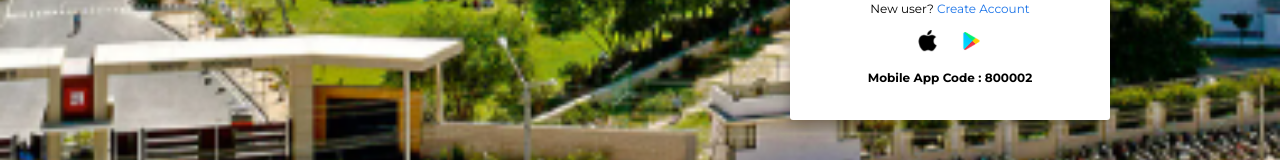
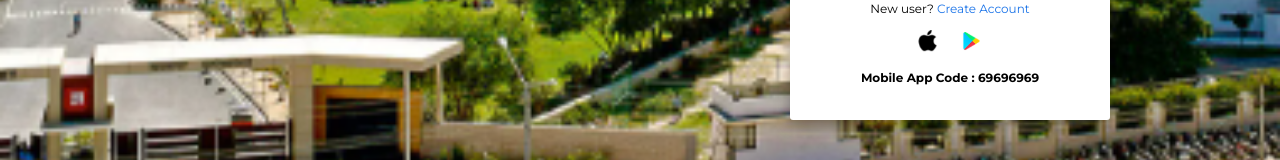
Before and after one commit to VridhiArora/Gatherly, a React (Vite) app in the folder frontend/: page / in a window 1280 px wide. Shown: the part 601-761 px from the top of the page. Built offline with nearby package versions, Linux system fonts and the light colour scheme.

Commit message:
app code

```diff
--- a/frontend/src/Login.jsx
+++ b/frontend/src/Login.jsx
@@ -139,7 +139,7 @@ Already have account? <a onClick={showSignin}>Sign In</a>
 </div>
 
 <div className="footer">
-<b>Mobile App Code : 800002</b>
+<b>Mobile App Code : 69696969</b>
 <br/><br/>
 </div>
 
```
